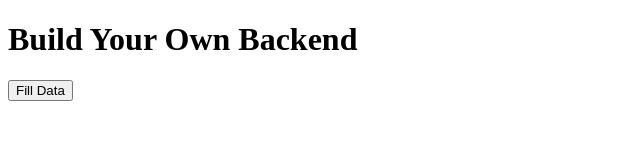
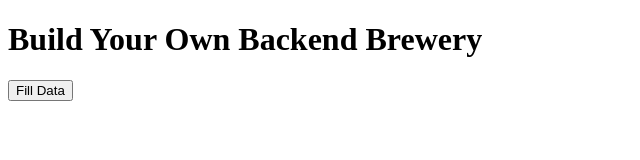
Before and after one commit to EndlessHypnosis/build-your-own-backend, a website: page public/index.html in a window 1280 px wide. Shown: the whole page, without its empty margins (0-640 px from the left). Drawn offline with nearby package versions, Linux system fonts and the light colour scheme.

Commit message:
just changing header to test heroko CI

```diff
--- a/public/index.html
+++ b/public/index.html
@@ -11,7 +11,7 @@
   <title>Build Your Own Backend</title>
 </head>
 <body>
-  <h1>Build Your Own Backend</h1>
+  <h1>Build Your Own Backend Brewery</h1>
 
   <button id='btn-fill-data'>Fill Data</button>
 
```
